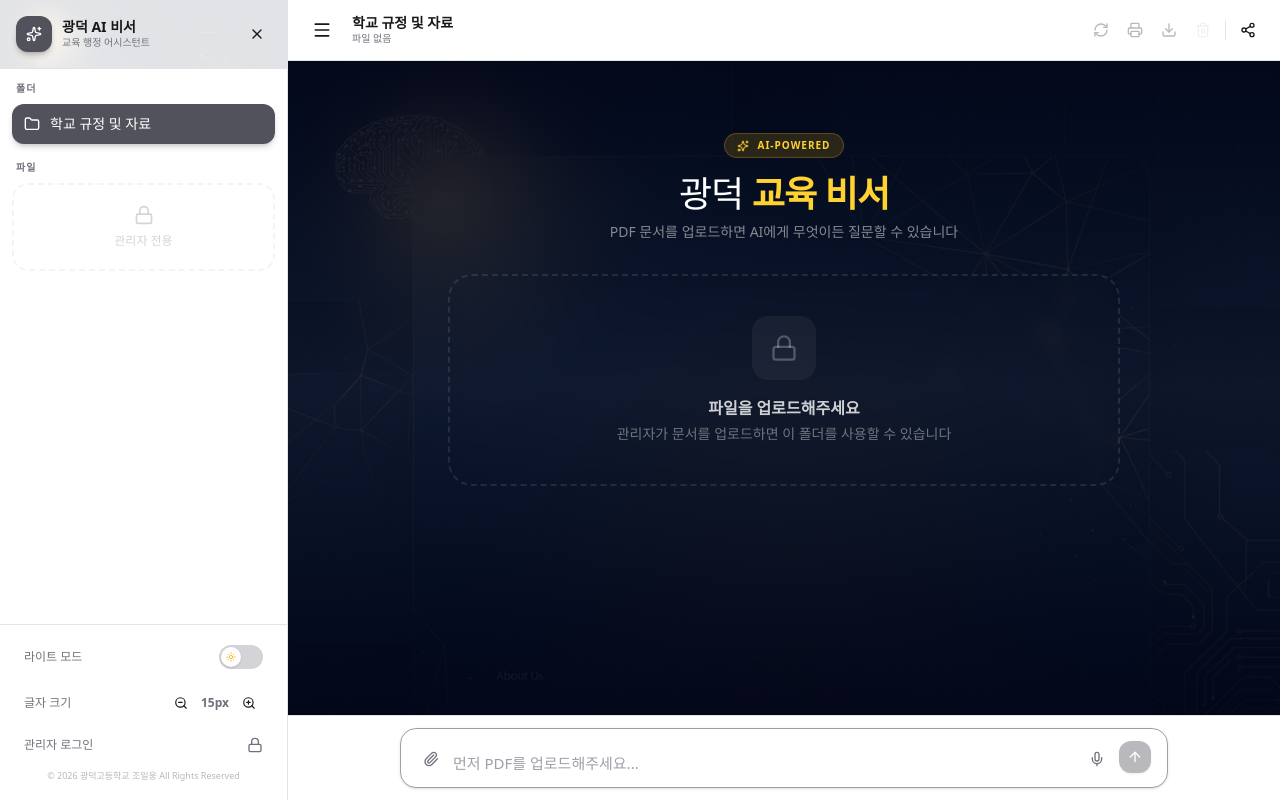
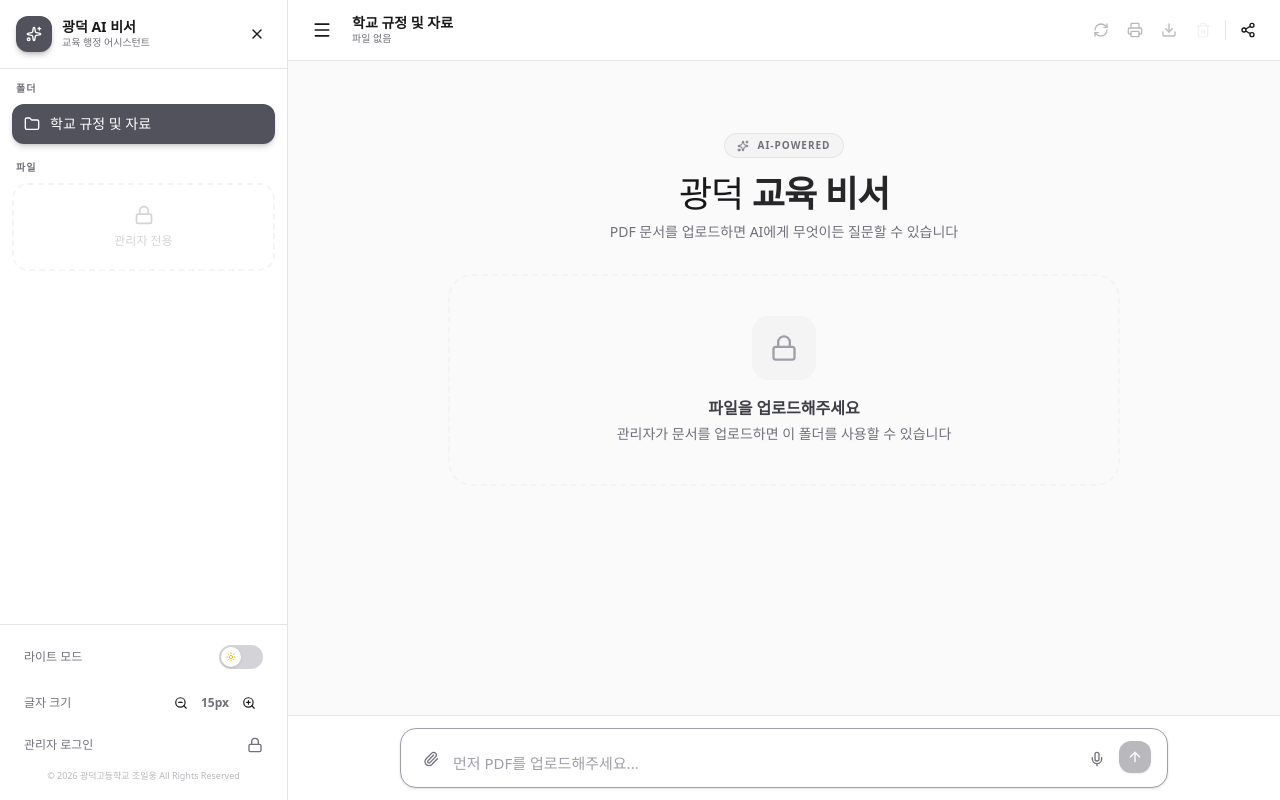
Before and after one commit to ilwoong2019-coder/gwangdeok-ai, a React (Vite) app: page / in a window 1280 px wide. Built offline with nearby package versions, Linux system fonts and the light colour scheme; a web font is replaced by a local one.

Commit message:
Revert "웰컴 화면 고급화: a.png 배경 + 골드 앰버 포인트"
This reverts commit 0af2e4fe908a43c7cf59e96279dcf50c898cff7f.

```diff
--- a/src/App.tsx
+++ b/src/App.tsx
@@ -900,12 +900,8 @@ ${contextText || '(업로드된 문서 없음)'}`;
             aria-label="사이드바"
           >
             {/* 헤더 */}
-            <div
-              className={`relative flex items-center justify-between px-4 py-4 border-b ${border_c} overflow-hidden`}
-              style={{ backgroundImage: 'url(/a.png)', backgroundSize: 'cover', backgroundPosition: 'center top' }}
-            >
-              <div className={`absolute inset-0 ${d('bg-white/88','bg-slate-950/78')}`} />
-              <div className="relative z-10 flex items-center gap-2.5">
+            <div className={`flex items-center justify-between px-4 py-4 border-b ${border_c}`}>
+              <div className="flex items-center gap-2.5">
                 <div className="w-9 h-9 bg-zinc-600 rounded-xl flex items-center justify-center shadow-md shadow-black/20">
                   <Sparkles className="w-4 h-4 text-white" />
                 </div>
@@ -915,7 +911,7 @@ ${contextText || '(업로드된 문서 없음)'}`;
                 </div>
               </div>
               <button onClick={() => setSidebarOpen(false)} aria-label="사이드바 닫기"
-                className={`relative z-10 p-1.5 rounded-xl ${hover_light} transition-colors`}>
+                className={`p-1.5 rounded-xl ${hover_light} transition-colors`}>
                 <X className="w-4 h-4" />
               </button>
             </div>
@@ -1199,31 +1195,17 @@ ${contextText || '(업로드된 문서 없음)'}`;
         </nav>
 
         {/* 메시지 영역 */}
-        <div
-          className="flex-1 overflow-y-auto hide-scrollbar relative"
-          role="main"
-          style={messages.length === 0 ? {
-            backgroundImage: 'url(/a.png)',
-            backgroundSize: 'cover',
-            backgroundPosition: 'center top',
-          } : undefined}
-        >
-          {/* 웰컴 배경 오버레이 */}
-          {messages.length === 0 && (
-            <div className="absolute inset-0 bg-gradient-to-b from-slate-950/90 via-slate-900/82 to-slate-950/94 pointer-events-none" />
-          )}
-
+        <div className="flex-1 overflow-y-auto hide-scrollbar p-4 md:p-6" role="main">
           {messages.length === 0 ? (
-            <div className="relative z-10 p-4 md:p-6">
             <div className="max-w-2xl mx-auto mt-8 md:mt-12">
               <div className="text-center mb-8">
-                  <div className="inline-flex items-center gap-2 px-3 py-1 rounded-full mb-4 text-[10px] font-bold uppercase tracking-widest bg-amber-400/15 text-amber-300 border border-amber-400/25">
+                <div className={`inline-flex items-center gap-2 px-3 py-1 rounded-full mb-4 text-[10px] font-bold uppercase tracking-widest ${d('bg-zinc-100 text-zinc-500 border border-zinc-200','bg-zinc-800/60 text-zinc-400 border border-zinc-700')}`}>
                   <Sparkles className="w-3 h-3" />AI-Powered
                 </div>
-                  <h2 className="text-3xl md:text-4xl font-light tracking-tight mb-2 text-white">
-                    광덕 <span className="font-bold text-amber-300">교육 비서</span>
+                <h2 className={`text-3xl md:text-4xl font-light tracking-tight mb-2 ${d('text-zinc-900','text-white')}`}>
+                  광덕 <span className={`font-bold ${d('text-zinc-800','text-zinc-200')}`}>교육 비서</span>
                 </h2>
-                  <p className="text-sm text-white/50">
+                <p className={`text-sm ${muted}`}>
                   {hasFiles ? '아래 버튼을 클릭하거나 직접 질문을 입력하세요' : 'PDF 문서를 업로드하면 AI에게 무엇이든 질문할 수 있습니다'}
                 </p>
               </div>
@@ -1235,52 +1217,51 @@ ${contextText || '(업로드된 문서 없음)'}`;
                       initial={{ opacity: 0, y: 8 }} animate={{ opacity: 1, y: 0 }}
                       transition={{ delay: i * 0.06 }}
                       onClick={() => sendMessage(item.q)}
-                        className="p-4 rounded-2xl border text-left transition-all hover:shadow-xl hover:-translate-y-0.5 bg-white/5 backdrop-blur-sm border-white/10 hover:bg-white/10 hover:border-amber-400/30"
+                      className={`p-4 rounded-2xl border text-left transition-all hover:shadow-lg hover:-translate-y-0.5 ${d('bg-white border-zinc-200 hover:border-zinc-400','bg-zinc-900 border-zinc-800 hover:border-zinc-600 hover:bg-zinc-800/80')}`}
                     >
-                        <div className="w-9 h-9 bg-amber-400/15 rounded-xl flex items-center justify-center mb-3">
-                          <item.icon className="w-4 h-4 text-amber-300" />
+                      <div className={`w-9 h-9 ${item.bg} rounded-xl flex items-center justify-center mb-3`}>
+                        <item.icon className={`w-4 h-4 ${item.color}`} />
                       </div>
-                        <p className="font-bold text-sm text-white">{item.title}</p>
+                      <p className={`font-bold text-sm ${d('text-zinc-900','text-white')}`}>{item.title}</p>
                     </motion.button>
                   ))}
                 </div>
               ) : (
                 <motion.div
                   initial={{ opacity: 0, y: 8 }} animate={{ opacity: 1, y: 0 }}
-                    className={`rounded-3xl border-2 border-dashed p-10 flex flex-col items-center gap-4 text-center transition-all backdrop-blur-sm ${
+                  className={`rounded-3xl border-2 border-dashed p-10 flex flex-col items-center gap-4 text-center transition-all ${
                     devMode
-                        ? 'border-amber-400/30 hover:border-amber-400/60 hover:bg-amber-400/5 cursor-pointer'
-                        : 'border-white/10'
+                      ? d('border-zinc-200 hover:border-zinc-400 hover:bg-zinc-100/50 cursor-pointer','border-zinc-700 hover:border-zinc-500 hover:bg-zinc-800/20 cursor-pointer')
+                      : d('border-zinc-100','border-zinc-800')
                   }`}
                   onClick={devMode ? requestUpload : undefined}
                   role={devMode ? 'button' : undefined}
                   aria-label={devMode ? 'PDF 업로드' : undefined}
                 >
-                    <div className={`w-16 h-16 rounded-2xl flex items-center justify-center ${devMode ? 'bg-amber-400/20 shadow-lg shadow-amber-400/10' : 'bg-white/5'}`}>
+                  <div className={`w-16 h-16 rounded-2xl flex items-center justify-center ${devMode ? 'bg-zinc-600 shadow-lg shadow-black/20' : d('bg-zinc-100','bg-zinc-800')}`}>
                     {devMode
-                        ? <Upload className="w-7 h-7 text-amber-300" />
-                        : <Lock className="w-7 h-7 text-white/25" />
+                      ? <Upload className="w-7 h-7 text-white" />
+                      : <Lock className={`w-7 h-7 ${d('text-zinc-400','text-zinc-600')}`} />
                     }
                   </div>
                   <div>
-                      <p className="font-bold text-base mb-1 text-white/80">
+                    <p className={`font-bold text-base mb-1 ${d('text-zinc-700','text-zinc-300')}`}>
                       {devMode ? 'PDF 문서 업로드' : '파일을 업로드해주세요'}
                     </p>
-                      <p className="text-sm text-white/40">
+                    <p className={`text-sm ${muted}`}>
                       {devMode
                         ? '클릭하거나 파일을 드래그해서 업로드하세요'
                         : '관리자가 문서를 업로드하면 이 폴더를 사용할 수 있습니다'}
                     </p>
                   </div>
                   {devMode && (
-                      <p className="text-xs text-white/25">PDF만 지원 · 최대 {MAX_FILE_MB}MB</p>
+                    <p className={`text-xs ${muted}`}>PDF만 지원 · 최대 {MAX_FILE_MB}MB</p>
                   )}
                 </motion.div>
               )}
             </div>
-            </div>
           ) : (
-            <div className="p-4 md:p-6 max-w-3xl mx-auto space-y-6" aria-live="polite" aria-label="대화 내용">
+            <div className="max-w-3xl mx-auto space-y-6" aria-live="polite" aria-label="대화 내용">
               {messages.map((m, i) => (
                 <motion.div key={i}
                   initial={{ opacity: 0, y: 6 }} animate={{ opacity: 1, y: 0 }}
```
Also changed, not shown: public/a.png (deleted), 1 other file (tests, documents, lock files or other folders). Lines whose indentation alone changed are shown as unchanged.
